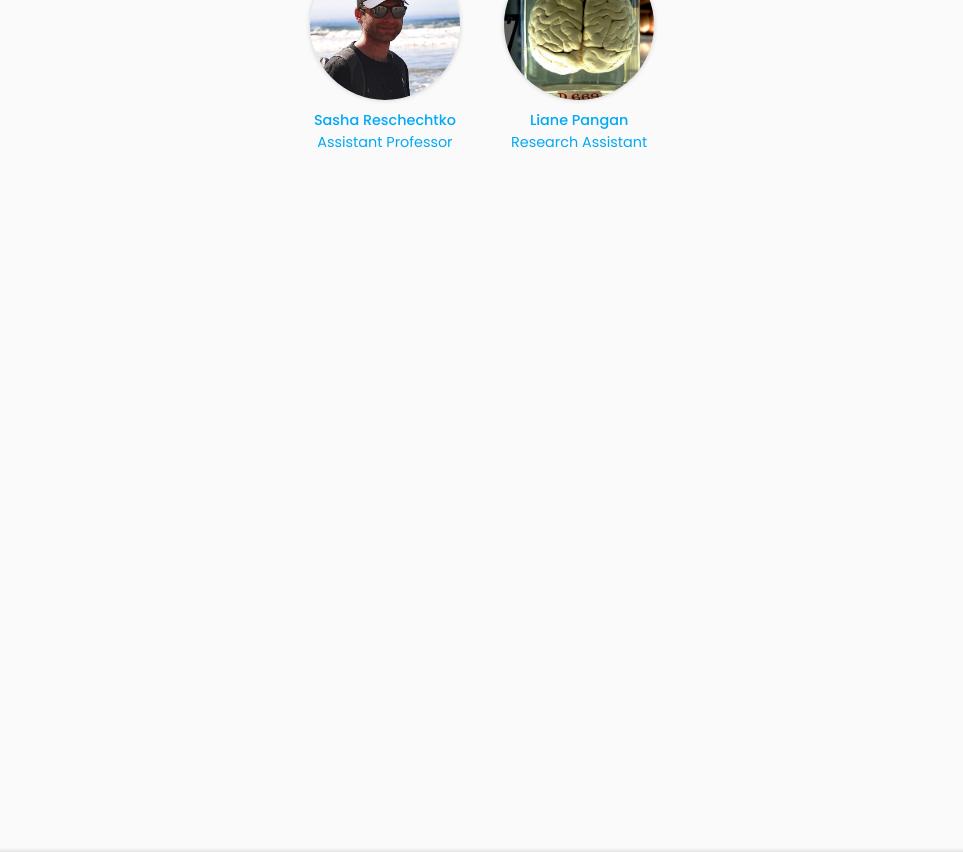
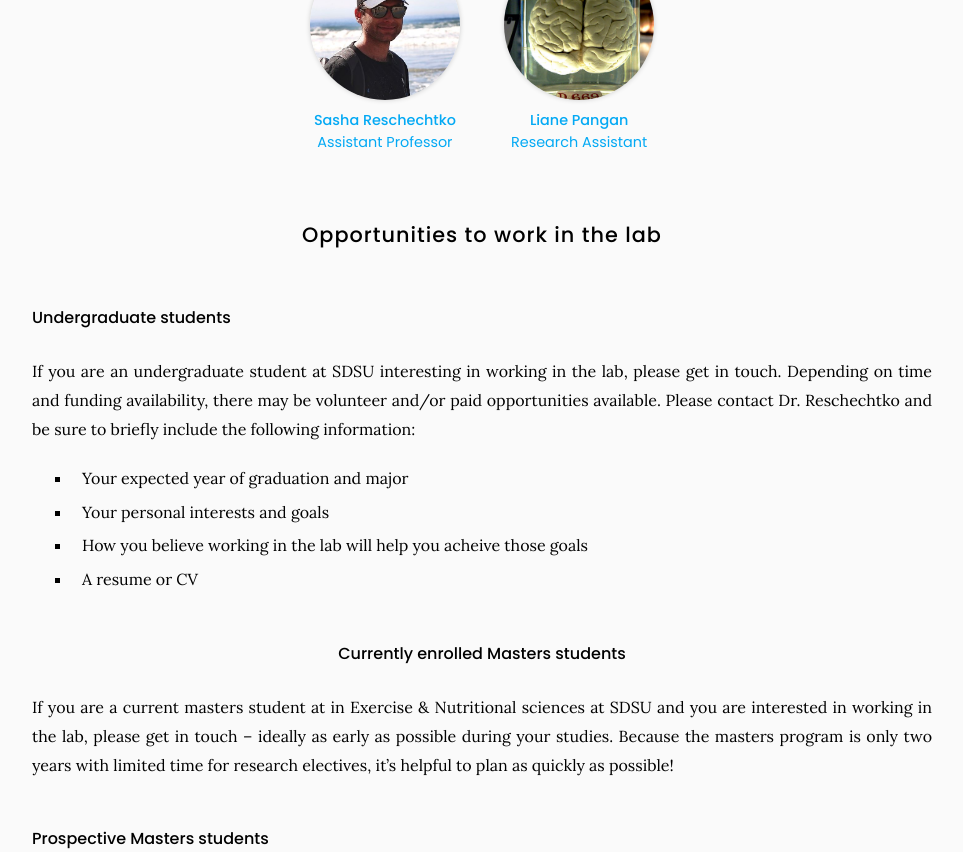
Before and after one commit to sensationinmotion/sensationinmotion.github.io, a Jekyll site: the page built from team/index.md, in a window 1280 px wide and 1400 px high, scrolled down 408 px. Shown: the top 852 px of the window, without its empty margins (158-1121 px from the left). Built offline with Jekyll 4.4.1, drawn with Linux system fonts in a browser that asks for light colours; some of the changed text lies outside the part shown; grey boxes are pictures that could not be loaded.

Commit message:
Update index.md

```diff
--- a/team/index.md
+++ b/team/index.md
@@ -42,22 +42,40 @@ Lorem ipsum dolor sit amet, consectetur adipiscing elit, sed do eiusmod tempor i
 Ut enim ad minim veniam, quis nostrud exercitation ullamco laboris nisi ut aliquip ex ea commodo consequat.
 
 {% include section.html %}
+{% endcomment %}
 
-## Join
+## Opportunities to work in the lab
 
-#### Post Dogtoral Researcher
+#### Undergraduate students
 
-Lorem ipsum dolor sit amet, consectetur adipiscing elit, sed do eiusmod tempor incididunt ut labore et dolore magna aliqua.
+If you are an undergraduate student at SDSU interesting in working in the lab, please get in touch. Depending on time and funding availability, there may be volunteer and/or paid opportunities available. Please contact Dr. Reschechtko and be sure to briefly include the following information:
 
-- 3+ (dog) years experience managing bone portfolios
-- Strong desire to learn tricks and go on walkies
-- Aptitude to sit and stay
+- Your expected year of graduation and major
+- Your personal interests and goals
+- How you believe working in the lab will help you acheive those goals
+- A resume or CV
 
-{% include link.html type="external" link="https://google.com/" text="Apply Now" icon="" style="button" %}
 {:.center}
+
+#### Currently enrolled Masters students
+
+If you are a current masters student at in Exercise & Nutritional sciences at SDSU and you are interested in working in the lab, please get in touch -- ideally as early as possible during your studies. Because the masters program is only two years with limited time for research electives, it's helpful to plan as quickly as possible!
+
+#### Prospective Masters students
+
+If you are interested in pursuing a M.S. degree and working in the lab, we may be able to accept you through the M.S. program in Exercise & Nutritional Sciences, which offers M.S. degrees in Exercise Physiology, Nutrition, or a concurrent option through which students receive both Nutrition and Exercise Physiology M.S. degrees simultaneously. Please contact Dr. Reschechtko prior to submitting your application if working in the lab is your primary reason for applying to the program.
+
+#### Ph.D. Students
+
+At present, we are unable to support Ph.D. students. However, if you are a current Ph.D. at SDSU or another institution and interested the labs work, feel free to get in touch!
+
+#### Postdoctoral Associates
+
+We currently do not have funding to support Postdoctoral fellows, however, if you are interested in applying for a postdoctoral grant to pursue research in the lab (e.g. through NIH or NSF, or an applicable international funding agency), please do get in touch to discuss this possibility.
 
 {% include section.html %}
 
+{% comment %}
 ## Funding
 
 Our work is made possible by funding from several organizations.
```
